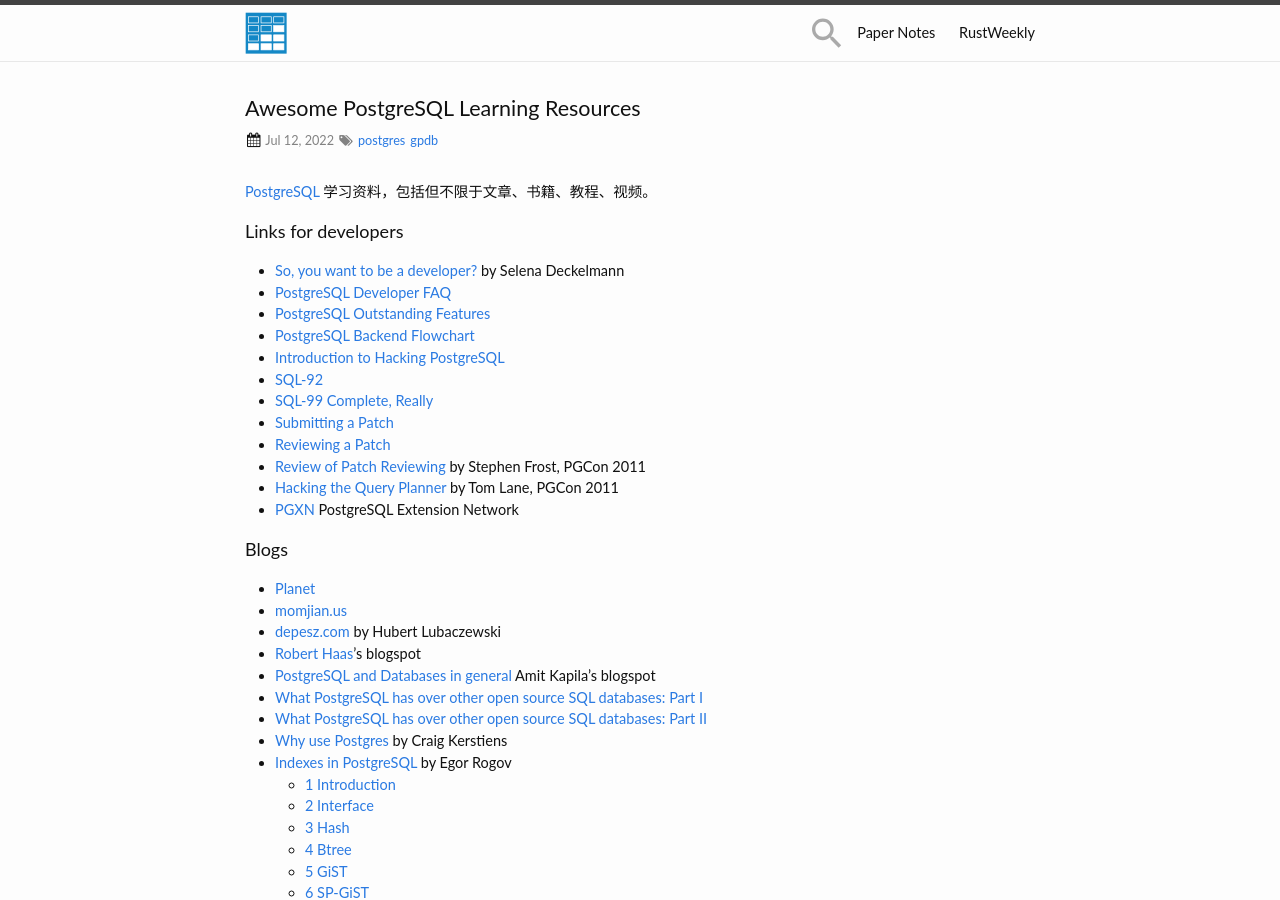
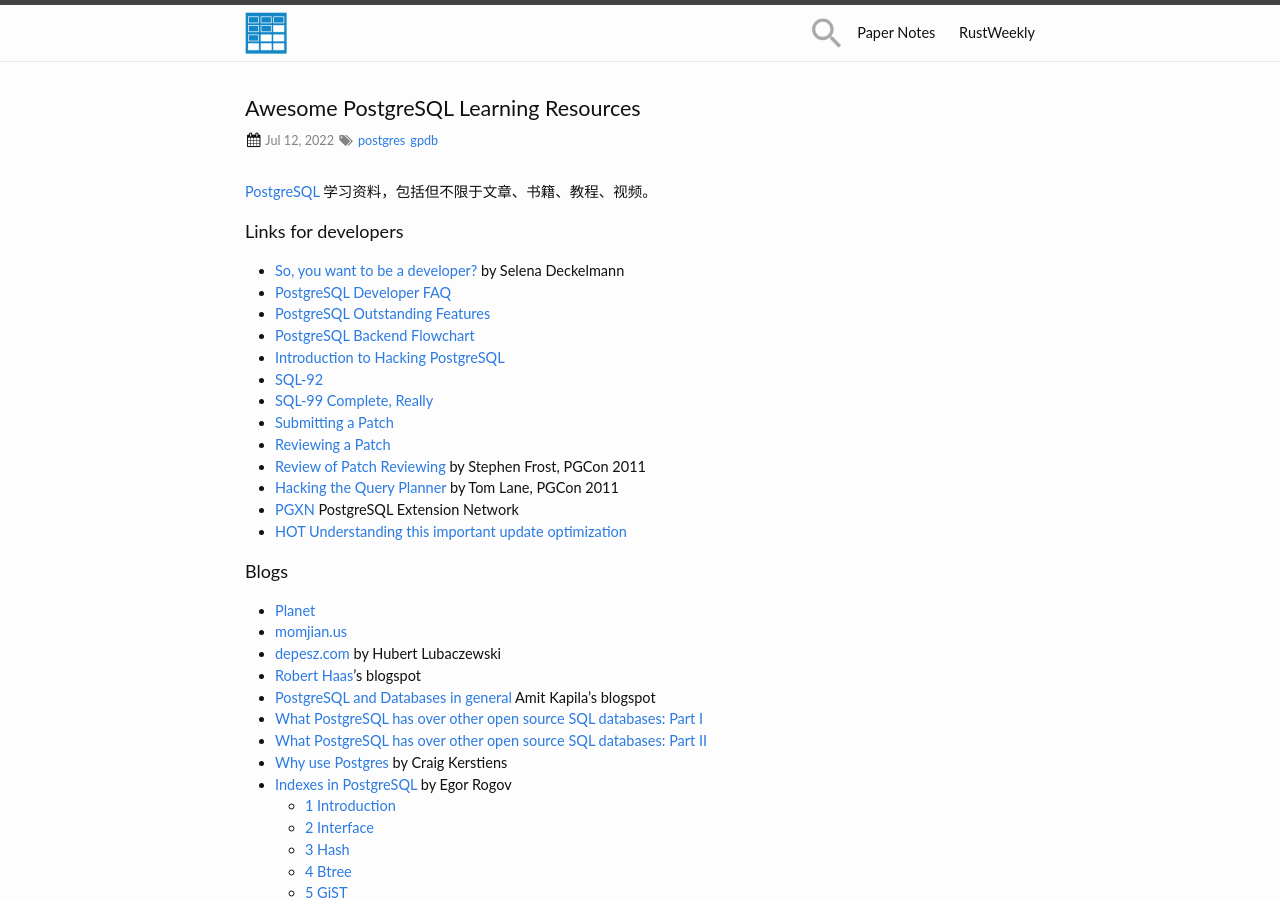
Before and after one commit to zhjwpku/zhjwpku.github.io, a Jekyll site: the page built from _posts/2022-07-12-awesome-postgres.md, in a window 1280 px wide and 900 px high. Built offline with Jekyll 4.4.1, drawn with Linux system fonts in a browser that asks for light colours; comment, search, counter and statistics services are not loaded.

Commit message:
HOT Understanding this important update optimization
Signed-off-by: Junwang Zhao <zhjwpku@gmail.com>

```diff
--- a/_posts/2022-07-12-awesome-postgres.md
+++ b/_posts/2022-07-12-awesome-postgres.md
@@ -23,6 +23,7 @@
 - [Review of Patch Reviewing](https://www.pgcon.org/2011/schedule/events/368.en.html) by Stephen Frost, PGCon 2011
 - [Hacking the Query Planner](https://www.pgcon.org/2011/schedule/attachments/188_Planner%20talk.pdf) by Tom Lane, PGCon 2011
 - [PGXN](https://pgxn.org/)  PostgreSQL Extension Network
+- [HOT Understanding this important update optimization](https://www.slideshare.net/GrantMcAlister/hot-understanding-this-important-update-optimization)
 
 <h4>Blogs</h4>
 
```
